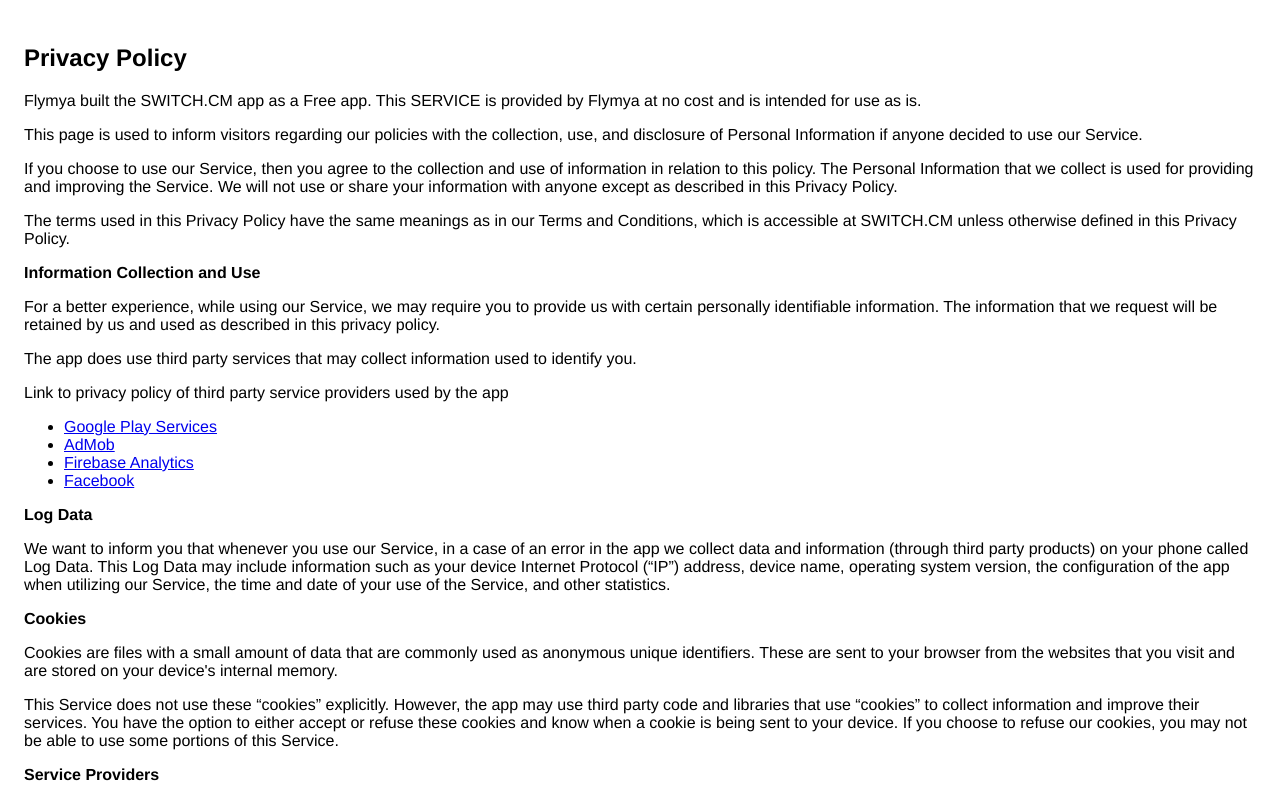
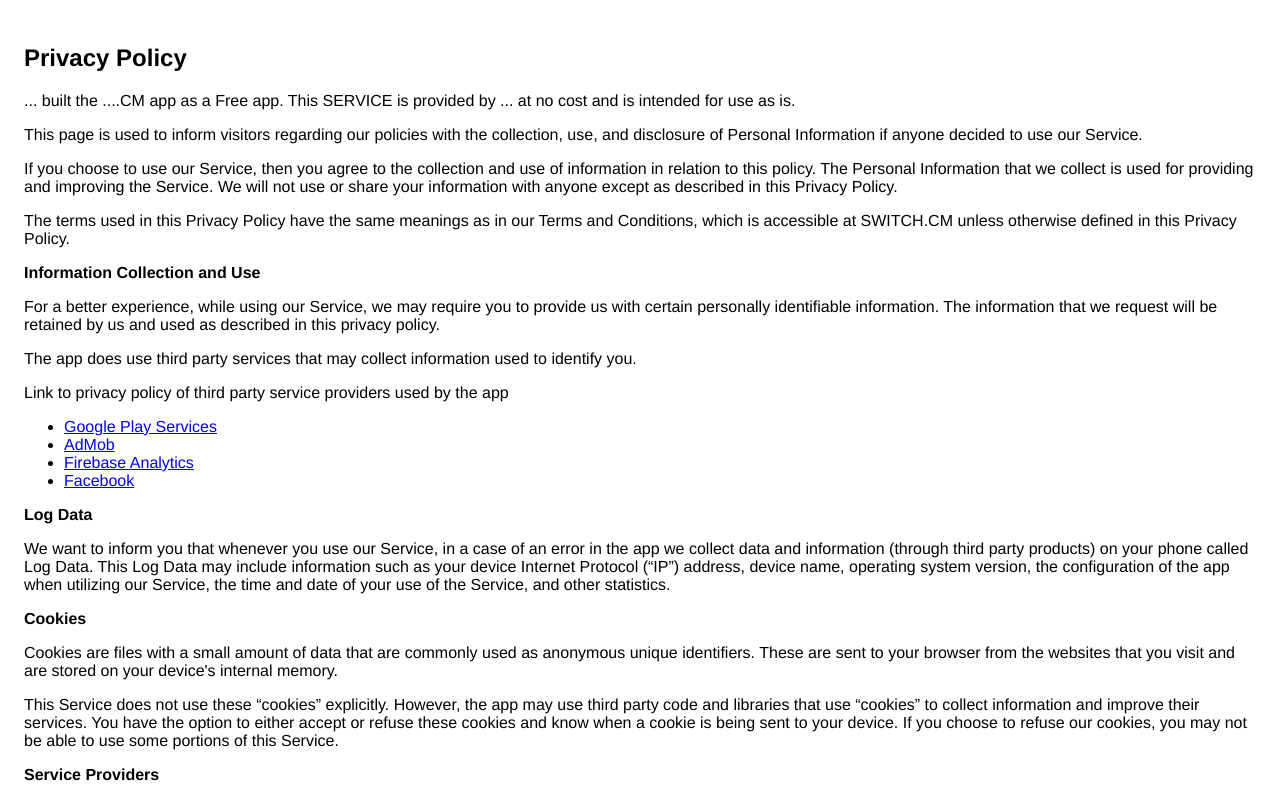
Before and after one commit to WPSeven/PrivacyPolicy, a plain HTML site: page index.html in a window 1280 px wide. Shown: the top 797 px of the page. Drawn offline with Linux system fonts and the light colour scheme.

Commit message:
Update index.html

```diff
--- a/index.html
+++ b/index.html
@@ -8,9 +8,9 @@
     </head>
     <body>
     <h2>Privacy Policy</h2> <p>
-                    Flymya built the SWITCH.CM app as
+                    ... built the ....CM app as
                     a Free app. This SERVICE is provided by
-                    Flymya at no cost and is intended for
+                    ... at no cost and is intended for
                     use as is.
                   </p> <p>
                     This page is used to inform visitors regarding
```
